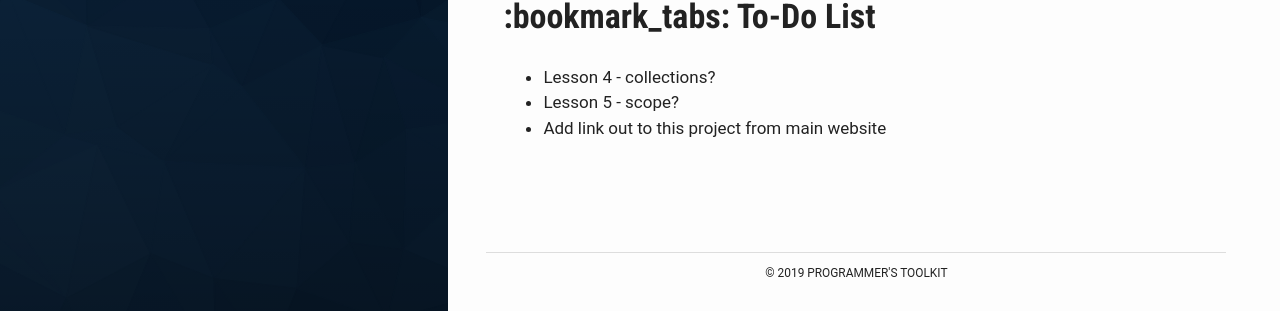
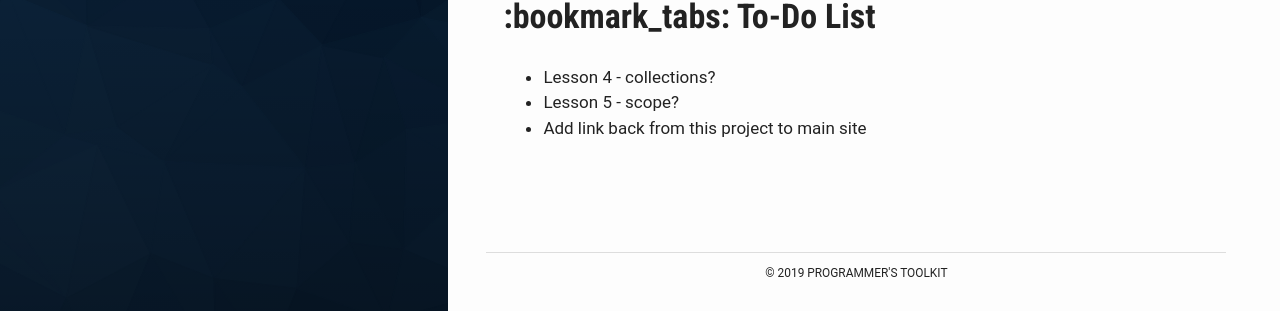
Before and after one commit to esummers1/esummers1.github.io, a Jekyll site: the page built from docs/Todo.md, in a window 1280 px wide. Shown: the part 111-422 px from the top of the page. Built offline with Jekyll 4.4.1, drawn with Linux system fonts in a browser that asks for light colours; our own code applies the rules of GitHub Pages for plain Markdown files.

Commit message:
Update todos

```diff
--- a/docs/Todo.md
+++ b/docs/Todo.md
@@ -2,4 +2,4 @@
 
 - Lesson 4 - collections?
 - Lesson 5 - scope?
-- Add link out to this project from main website
+- Add link back from this project to main site
```
